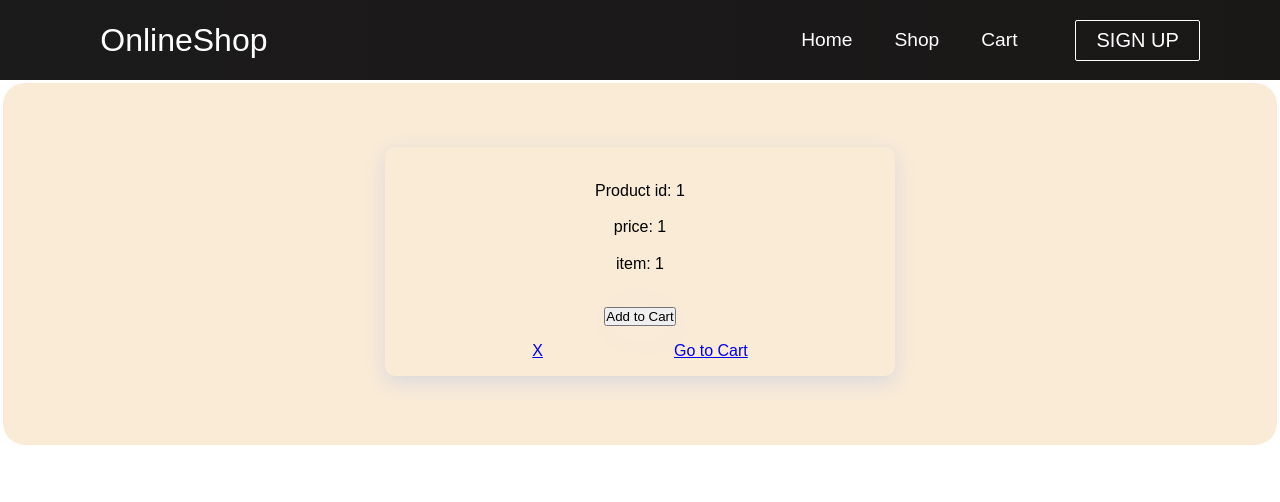
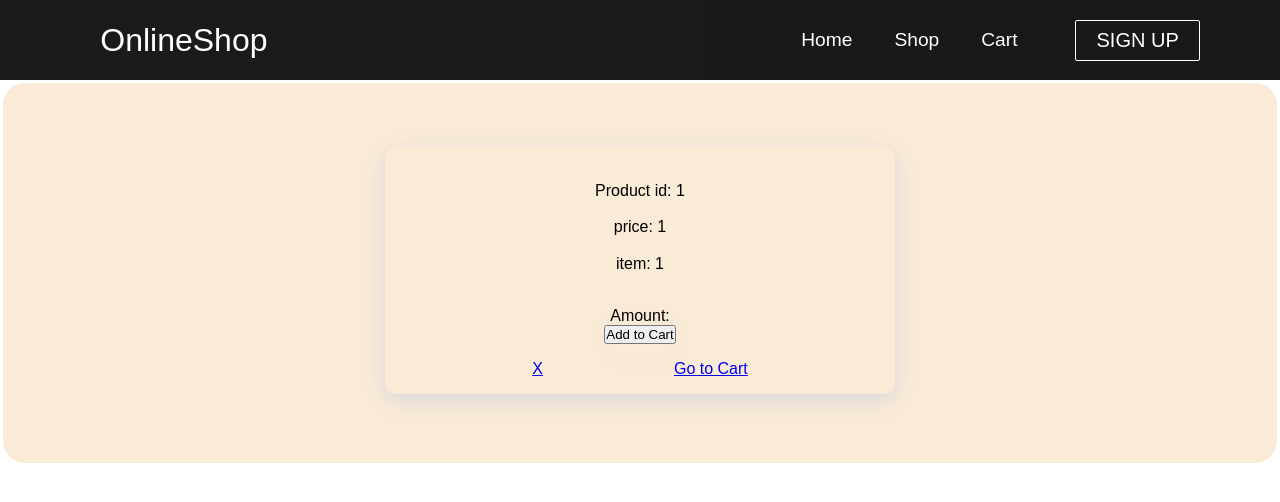
Before and after one commit to pinkx-xlink/react-shopping-cart-project, a React (Create React App) app in the folder shopping-cart/: page /itemDetail/1/1/1 in a window 1280 px wide. Shown: the top 502 px of the page. Built offline with nearby package versions, Linux system fonts and the light colour scheme.

Commit message:
Append the total itemAmount to the page each time the Add to Cart btn is clicked

```diff
--- a/shopping-cart/src/App.js
+++ b/shopping-cart/src/App.js
@@ -12,12 +12,20 @@ import Products from './components/Products';
 import ItemDetail from './components/ItemDetails';
 
 function App() {
+  const thisAmount = document.createElement('div');
+
+  document.body.appendChild(thisAmount)
 
   const [show, setShow] = useState(true);
-  const [myItems, setMyItems] = useState([]);
+  const [itemAmount, setItemAmount] = useState(0);
   const [cart, setCart] = useState([]);
 
   const handleClick = (item) => {
+    console.log(`${itemAmount}`)
+    setItemAmount(itemAmount + 1)
+    thisAmount.innerHTML = `Added ${itemAmount} of this item to cart`;
+    console.log(thisAmount);
+
     // Update cart item quantity if already in cart
     if (cart.some((cartItem) => cartItem.id === item.id)) {
       setCart((cart) =>
@@ -30,6 +38,7 @@ function App() {
             : cartItem
         )
       );
+
       return;
     }
 
@@ -38,7 +47,10 @@ function App() {
       ...cart,
       { ...item, amount: 1 } // <-- initial amount 1
     ]);
+
   };
+
+
 
   const handleChange = (id, d) => {
     setCart((cart) =>
@@ -56,6 +68,7 @@ function App() {
       )
     );
   };
+
 
   return (
       <Router>
@@ -77,7 +90,7 @@ function App() {
             <Cart
               cart={cart}
               setCart={setCart}
-              myItems={setMyItems}
+              setItemAmount={setItemAmount}
               handleChange={handleChange}
             />
           )}
--- a/shopping-cart/src/components/ItemDetails.js
+++ b/shopping-cart/src/components/ItemDetails.js
@@ -2,7 +2,8 @@ import React from 'react'
 import { useParams } from 'react-router-dom'
 import { Link } from 'react-router-dom';
 import './ItemDetails.css'
-function ItemDetail({ handleClick }) {
+import CardItem from './CardItem';
+function ItemDetail({ handleClick,  }) {
     const { id, price, title } = useParams();
     let item = {id, price, title};
 
@@ -17,6 +18,7 @@ function ItemDetail({ handleClick }) {
                     <p>price: {price}</p>
                     <p>item: {title}</p>
                 </div>
+                <p>Amount: {item.setItemAmount}</p>
                 <button onClick={() => handleClick(item)}> Add to Cart </button>
                 <div className='nav_btns'>
                     <Link to="/shop"> X </Link>
```
